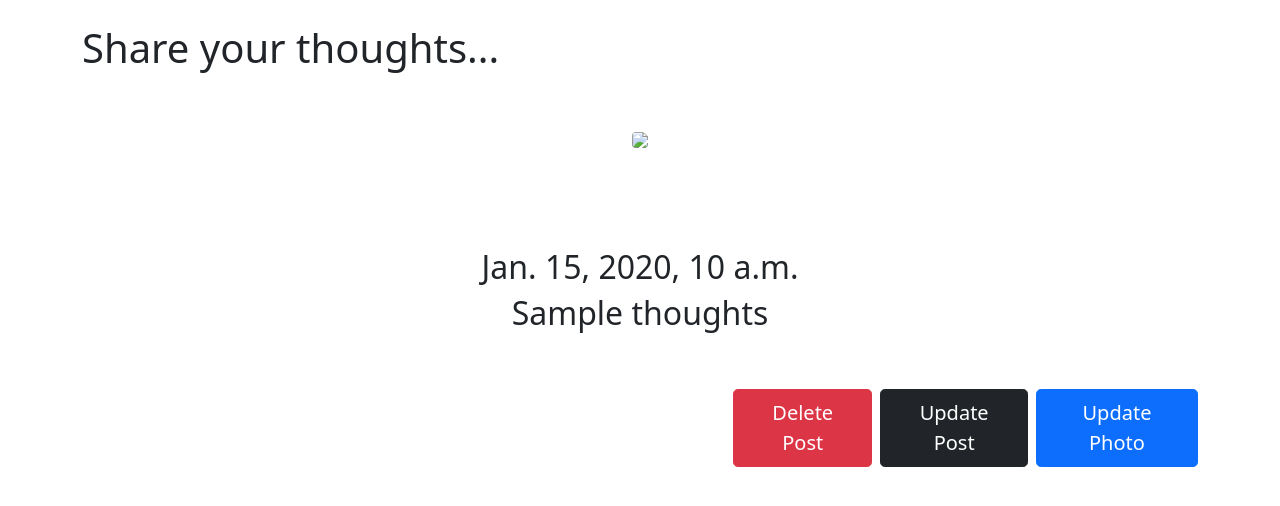
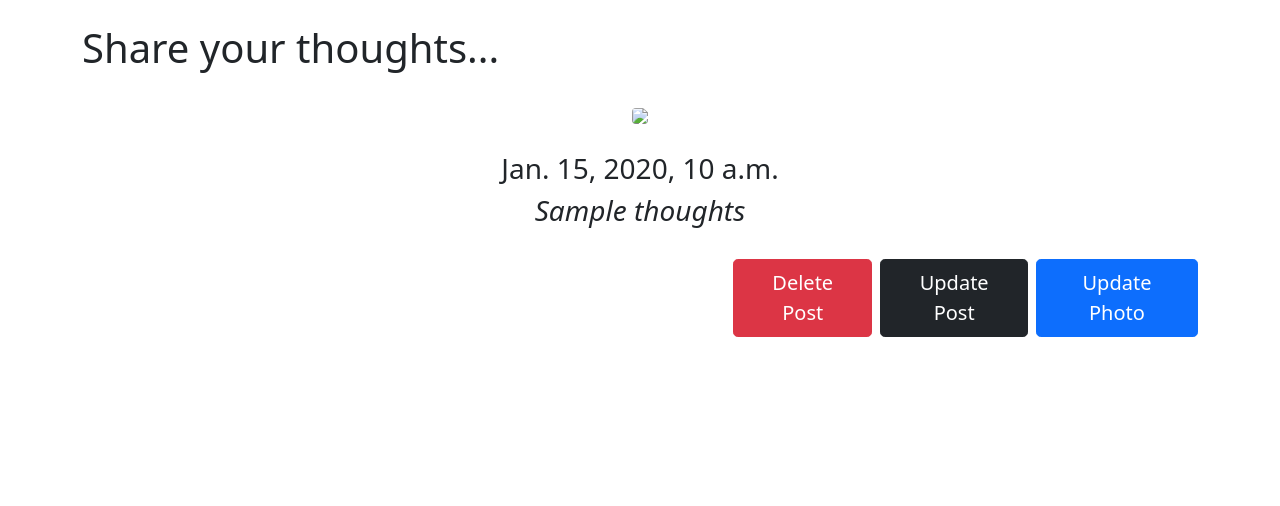
Before and after one commit to AsiaKot/gratitude-journal, a Django app: template wellbeing_journal/journal/templates/journal/journaling.html in a window 1280 px wide. Shown: the part 56-562 px from the top of the page. Run offline with Django 4.2, Linux system fonts and the light colour scheme; the template is opened without the code that fills it: most values are stand-ins (such as "Sample title", 1, 10 or a date in 2020); data that the repository does not hold is empty.

Commit message:
add instance when updating jounaling form + add lost profile template

```diff
--- a/wellbeing_journal/journal/templates/journal/gratitude.html
+++ b/wellbeing_journal/journal/templates/journal/gratitude.html
@@ -7,7 +7,7 @@
     <p class="fw-light">Here's the list of things that gave you the feeling of gratitude today:</p>
     {% for post in instance.grateful_for %}
         <ul>
-            <li><h2 class="fw-light">{{ post }}</h2></li>
+            <li><h3 class="fw-light"><i>{{ post }}</i></h3></li>
         </ul>
     {% endfor %}
     <p class="fw-light">Gratitude helps us feel more positive emotions, relish good experiences,
--- a/wellbeing_journal/journal/templates/journal/journaling.html
+++ b/wellbeing_journal/journal/templates/journal/journaling.html
@@ -5,16 +5,16 @@
     <h1 class="fw-light">Share your <strong>thoughts</strong>...</h1>
     {% if instance.daily_pic %}
         <div class="container p-1" style="text-align: center">
-            <img src="{{ instance.daily_pic.url }}" class="img-fluid rounded w-1 my-5">
+            <img src="{{ instance.daily_pic.url }}" class="img-fluid rounded w-1 mt-4">
         </div>
     {% endif %}
     <div class="d-lg-flex justify-content-between text-center">
-        <div class="container p-5">
-            <h2 class="fw-light">{{ instance.date }}</h2>
-            <h2 class="fw-light">{{ instance.thoughts }}</h2>
+        <div class="container p-4">
+            <h3 class="fw-light">{{ instance.date }}</h3>
+            <h3 class="fw-light"><i>{{ instance.thoughts }}</i></h3>
         </div>
     </div>
-    <div class="d-flex gap-2 col-5 ms-auto">
+    <div class="d-flex gap-2 col-5 ms-auto mb-4">
         <a class="btn btn-danger btn-lg" href="{% url 'delete_journaling_post' %}" role="button">Delete Post</a>
         <a class="btn btn-dark btn-lg" href="{% url 'journaling_form' %}" role="button">Update Post</a>
         <a class="btn btn-primary btn-lg" href="#" role="button">Update Photo</a>
```
Also changed, not shown: wellbeing_journal/journal/views.py (+4 -4 lines), wellbeing_journal/user/templates/user/profile.html (added, +32 -0 lines).
